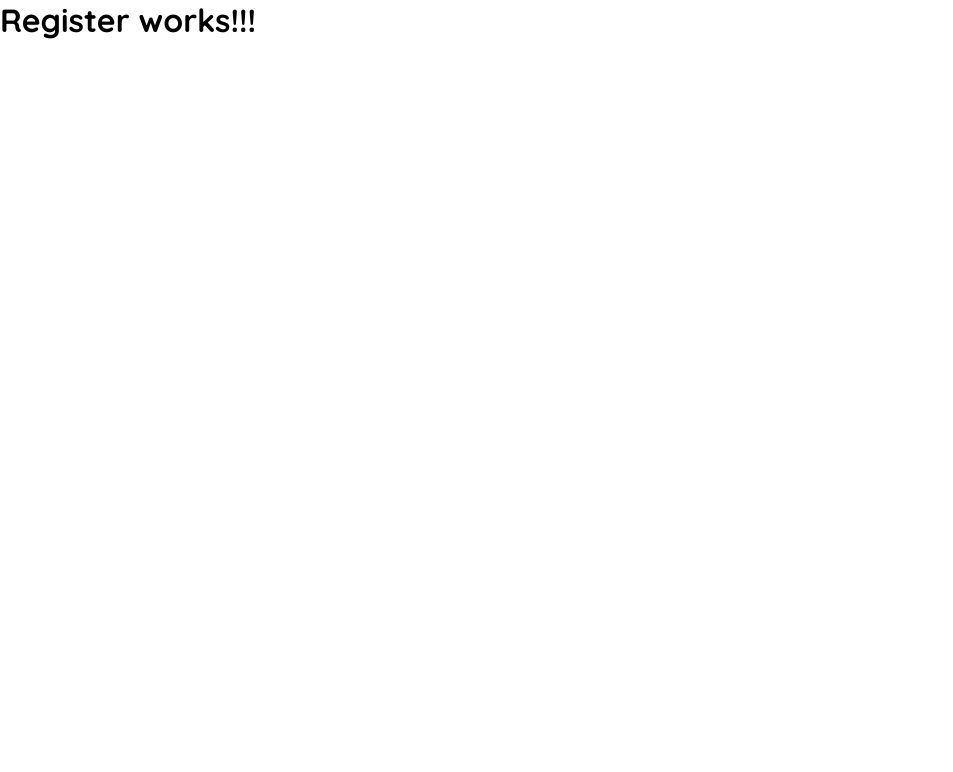
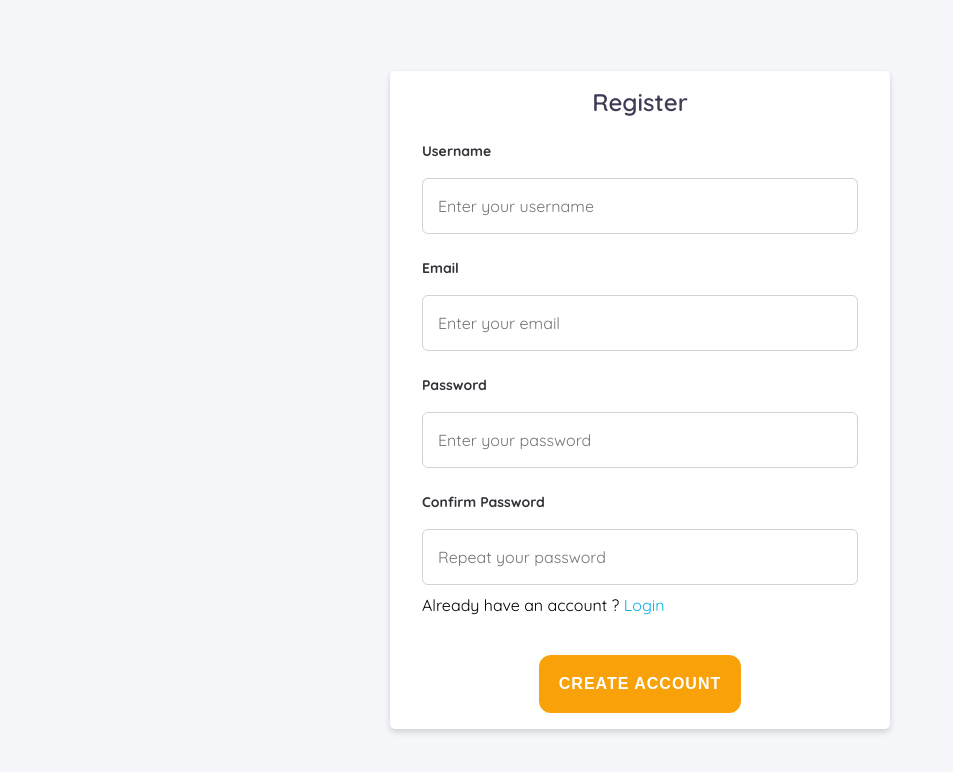
Before and after one commit to horlabyc/shoppingify_devchallenge, a React (Create React App) app: page /auth/register in a window 1280 px wide. Shown: the top 772 px of the page, without its empty margins (0-953 px from the left). Built offline with nearby package versions, Linux system fonts and the light colour scheme.

Commit message:
register page

```diff
--- a/src/pages/auth/login/login.tsx
+++ b/src/pages/auth/login/login.tsx
@@ -1,9 +1,9 @@
 import React from "react";
 import { useForm } from 'react-hook-form';
 import Input from "../../../shared/Input/input";
-import { Link, Route } from "react-router-dom";
+import { Link } from "react-router-dom";
+import Button from "../../../shared/button/button";
 import './login.scss';
-import Button from "../../../shared/button/button";
 
 export interface LoginPageProps {
 
@@ -54,7 +54,7 @@ const LoginPage: React.FunctionComponent<LoginPageProps> = () => {
               <p>You don't have an account ? <span className="text__register">Register</span></p>
             </Link>
             <div className="form__submit flex justify-center align-center">
-              <Button type="submit" variant="primary" action="Login"/>
+              <Button type="submit" variant="secondary" action="Login"/>
             </div>
           </form>
         </section>
--- /dev/null
+++ b/src/pages/auth/register/register.scss
@@ -0,0 +1,38 @@
+.registerWrapper {
+  height: 100vh;
+  background-color: #f5f7fb;
+  .registerWrapper__body {
+    background-color:#fff;
+    min-width: 300px;
+    margin: auto;
+    height: auto;
+    border-radius: 10px;
+    padding: 1rem 2rem;
+    box-shadow: 0 3px 6px rgba(0,0,0,.1607843137254902);
+    border-radius: 5px;
+    @media (min-width:500px) {
+      min-width: 500px;
+    }
+  }
+  .registerWrapper__title {
+    p {
+      font-size: 24px;
+      color: rgb(63, 61, 86);
+      font-weight: 600;
+      text-align: center;
+    }
+  }
+  .registerWrapper__content {
+    .inputError {
+      color: #ec5990;
+      text-align: left;
+    }
+    .form__submit {
+      margin-top: 2.5rem;
+    }
+    .text__login {
+      color: #0bafe4;
+      cursor: pointer;
+    }
+  }
+}
--- a/src/pages/auth/register/register.tsx
+++ b/src/pages/auth/register/register.tsx
@@ -1,12 +1,91 @@
 import React from "react";
-
+import { useForm } from 'react-hook-form';
+import Input from "../../../shared/Input/input";
+import { Link } from "react-router-dom";
+import Button from "../../../shared/button/button";
+import './register.scss';
 export interface RegisterPageProps {
 
 }
 
 const RegisterPage: React.FunctionComponent<RegisterPageProps> = () => {
+  const { register, handleSubmit, watch, errors} = useForm();
+  const onSubmit = (data: any) => {
+    console.log(data);
+  };
+
   return (
-    <h1>Register works!!!</h1>
+    <div className="registerWrapper flex align-center justify-center">
+      <div className="registerWrapper__body">
+        <section className="registerWrapper__title">
+          <p>Register</p>
+        </section>
+        <section className="registerWrapper__content">
+          <form onSubmit={handleSubmit(onSubmit)}>
+            <Input
+              name="username"
+              defaultValue=""
+              label="Username"
+              type="username"
+              placeholder="Enter your username"
+              inputRef={register({
+                required: {
+                  value: true,
+                  message: 'Username is required'
+                }
+              })}
+            />
+            { errors['username'] && <p className="inputError">{ errors['username'].message }</p>}
+            <Input
+              name="email"
+              defaultValue=""
+              label="Email"
+              type="email"
+              placeholder="Enter your email"
+              inputRef={register({
+                required: {
+                  value: true,
+                  message: 'Email is required'
+                }
+              })}
+            />
+            { errors['email'] && <p className="inputError">{ errors['email'].message }</p>}
+            <Input
+              name="password"
+              label="Password"
+              type="password"
+              placeholder="Enter your password"
+              inputRef={register({
+                required: {
+                  value: true,
+                  message: 'Password is required'
+                }
+              })}
+            />
+            { errors['password'] && <p className="inputError">{ errors['password'].message }</p>}
+            <Input
+              name="confirmPassword"
+              label="Confirm Password"
+              type="password"
+              placeholder="Repeat your password"
+              inputRef={register({
+                required: {
+                  value: true,
+                  message: 'Password is required'
+                }
+              })}
+            />
+            { errors['confirmPassword'] && <p className="inputError">{ errors['confirmPassword'].message }</p>}
+            <Link to="/auth/login">
+              <p>Already have an account ? <span className="text__login">Login</span></p>
+            </Link>
+            <div className="form__submit flex justify-center align-center">
+              <Button type="submit" variant="secondary" action="Create account"/>
+            </div>
+          </form>
+        </section>
+      </div>
+    </div>
   );
 }
 
--- a/src/shared/Input/input.scss
+++ b/src/shared/Input/input.scss
@@ -3,12 +3,16 @@ input {
   box-sizing: border-box;
   width: 100%;
   border-radius: 6px;
-  border: 1px solid #F9A109;
+  border: 1px solid #d3d3d3;
   padding: 17px 15px;
   margin-bottom: 10px;
   font-size: 1rem;
   font-family: 'Quicksand', sans-serif;
   outline: none;
+  &:focus{
+    outline: 0;
+    border: 2px solid #0bafe4;
+  }
 }
 label {
   line-height: 2;
--- a/src/shared/button/button.scss
+++ b/src/shared/button/button.scss
@@ -6,10 +6,10 @@
   padding: 20px;
   font-size: 16px;
   font-weight: bold;
-  letter-spacing: 3px;
+  letter-spacing: 1px;
   -webkit-appearance: none;
   outline: none;
-  max-width: 200px;
+  min-width: 200px;
   cursor: pointer;
   display: block;
   text-align: center;
```
Also changed, not shown: 1 other file (tests, documents, lock files or other folders).
